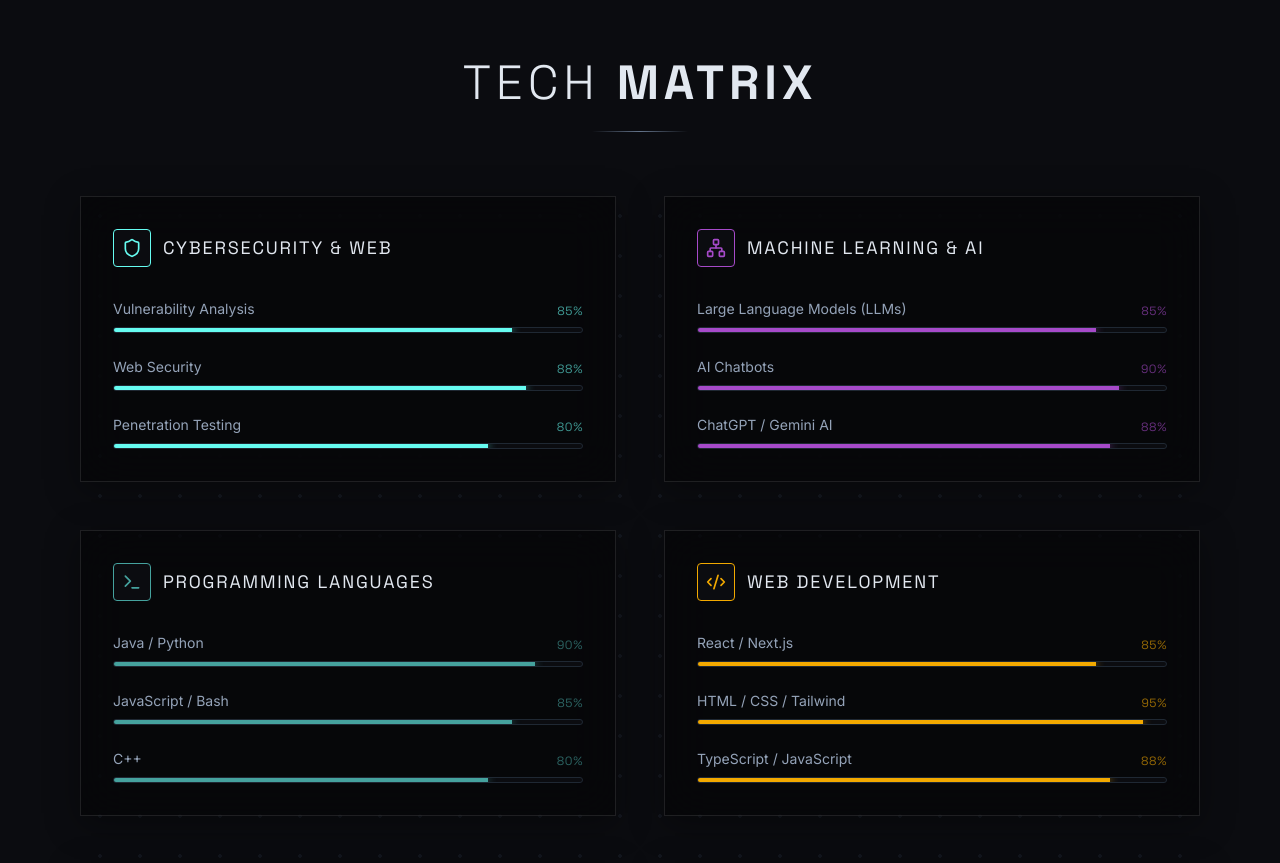
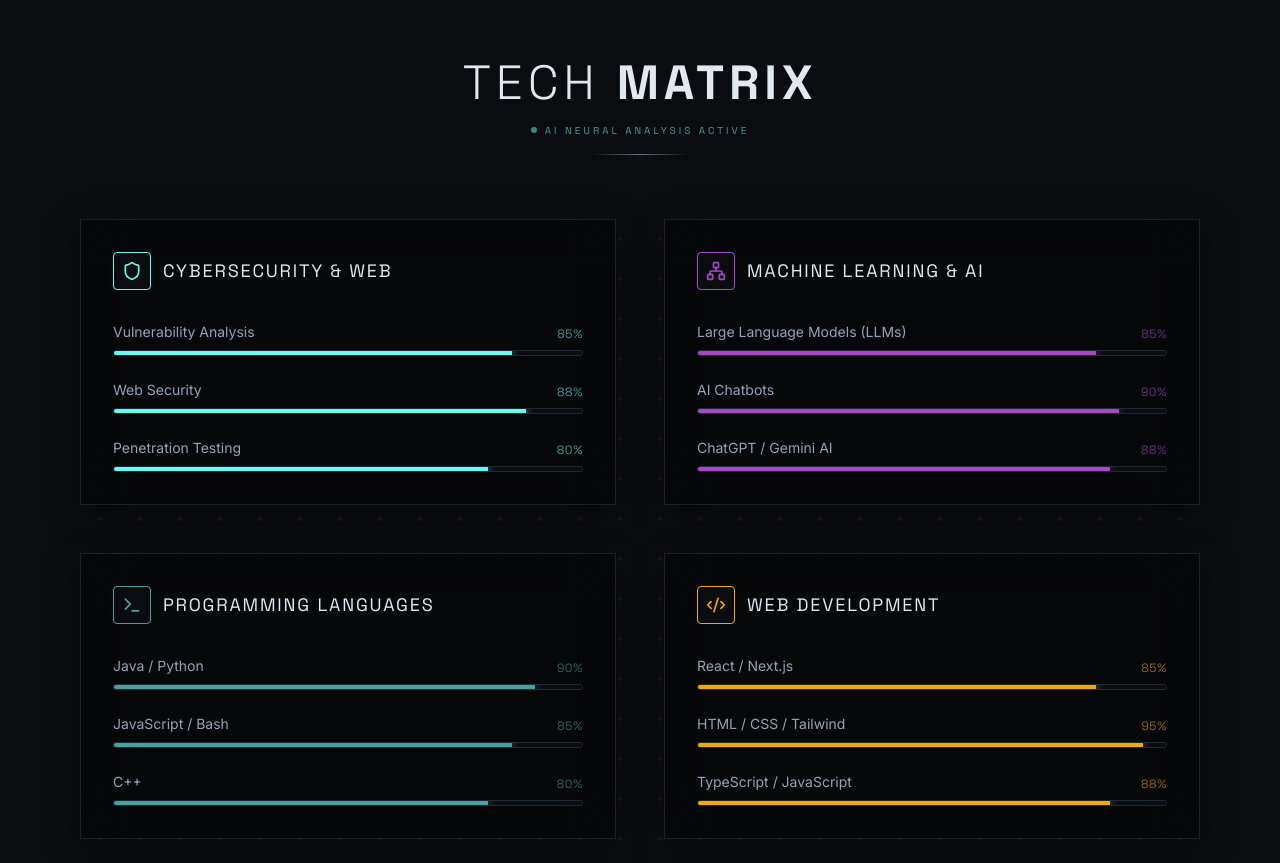
Before and after one commit to avidzcheetah/AvidzVerse-portfolio-website, a Next.js app: page / in a window 1280 px wide. Shown: the part 2920-3783 px from the top of the page. Built offline with nearby package versions, Linux system fonts and the light colour scheme; no server answers; the database is empty.

Commit message:
feat: Refine AI skill generation and add AI indicator to UI

```diff
--- a/app/actions/ai-skills.ts
+++ b/app/actions/ai-skills.ts
@@ -54,20 +54,20 @@ ${JSON.stringify(missions, null, 2)}
 ${githubText}
 
 ### INSTRUCTIONS:
-1. Identify the core domains (e.g., "Cybersecurity & Web", "Machine Learning & AI", "Programming Languages", "Web Development", "Embedded Systems & IoT", "Tools & Frameworks").
-2. For each domain, pick appropriate icons: Shield, Network, Cpu, Database, Code2, Layout, Smartphone, or Terminal.
-3. Assign "Node" levels (0-100) based on the complexity and frequency of use in the missions.
-4. "Embedded Systems & IoT" MUST be included if there are relevant projects (like Arduino/Automation).
-5. Output EXACTLY a JSON structure following the SkillsData interface:
+1. **Dynamic Analysis**: Analyze the missions and GitHub data to extract EXACT tool names and skill domains. DO NOT use a fixed list of skills. Find what is actually used (e.g., if "Next.js" is in techStack, use it).
+2. **Proficiency Filtering**: Only include skills where the developer demonstrates high proficiency (level >= 60%). Ignore minor or peripheral tools.
+3. **Core Domains**: Organize skills into logical domains like "Cybersecurity", "AI & Data Science", "Web Systems", etc. Choose the most fitting icons.
+4. **Embedded Systems**: Ensure "Embedded Systems & IoT" is present if there is evidence of hardware/automation work.
+5. **Output Structure**: Return EXACTLY a JSON structure following the SkillsData interface.
 {
   "categories_json": [
     {
       "domain": "Domain Name",
       "iconName": "IconString",
       "color": "border-energy-blue", // Choose from: border-energy-blue, border-energy-teal, border-energy-violet, border-energy-gold, border-slate-400
-      "textColor": "text-energy-blue", // MUST match the color choice (e.g. text-energy-blue for border-energy-blue)
+      "textColor": "text-energy-blue",
       "nodes": [
-        { "name": "Skill Name", "level": 85 }
+        { "name": "Dynamic Skill Name", "level": 85 }
       ]
     }
   ]
--- a/components/skills-section.tsx
+++ b/components/skills-section.tsx
@@ -117,7 +117,11 @@ export function SkillsSection() {
           <h2 className="text-3xl md:text-5xl font-display font-light text-slate-200 tracking-widest uppercase">
             Tech <span className="font-bold">Matrix</span>
           </h2>
-          <div className="w-24 h-[1px] bg-gradient-to-r from-transparent via-slate-500 to-transparent mx-auto mt-6" />
+          <div className="flex items-center justify-center gap-2 mt-4">
+            <div className="w-1.5 h-1.5 rounded-full bg-energy-blue animate-pulse" />
+            <span className="text-[10px] font-display tracking-[0.3em] text-energy-blue/60 uppercase">AI Neural Analysis Active</span>
+          </div>
+          <div className="w-24 h-[1px] bg-gradient-to-r from-transparent via-slate-500 to-transparent mx-auto mt-4" />
         </motion.div>
 
         <div className="grid md:grid-cols-2 gap-8 lg:gap-12 relative">
```
